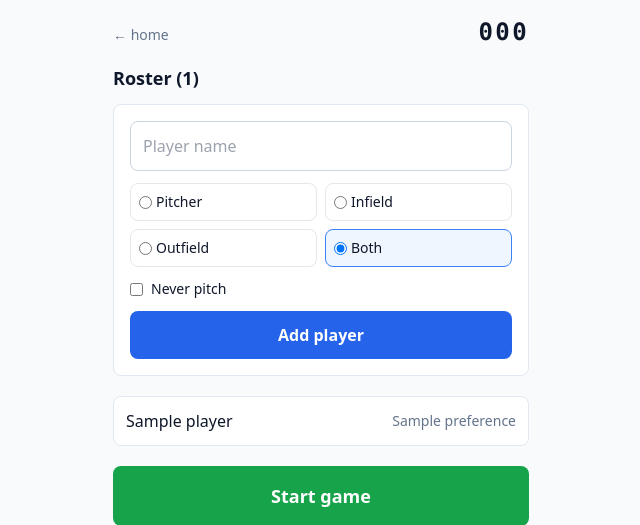
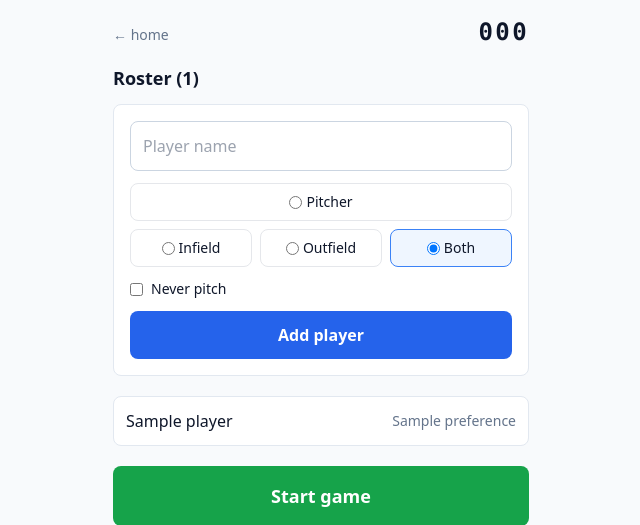
Before and after one commit to mattsmit4/baseball-website, a FastAPI app: template web/templates/game.html in a window 1280 px wide. Shown: the top 525 px of the page, without its empty margins (319-959 px from the left). Run offline with FastAPI, Linux system fonts and the light colour scheme; the template is opened without the code that fills it: most values are stand-ins (such as "Sample title", 1, 10 or a date in 2020); some libraries are stand-ins or nearby versions.

Commit message:
Move Pitcher onto its own row in the add-player form
Pitcher in a 2x2 grid alongside IF/OF/Both made it visually feel like
'Both' included pitcher. Now Pitcher is a full-width button stacked
above the IF/OF/Both row, making the grouping unambiguous.

Co-Authored-By: Claude Opus 4.7 (1M context) <noreply@anthropic.com>

```diff
--- a/web/templates/partials/scoreboard.html
+++ b/web/templates/partials/scoreboard.html
@@ -12,19 +12,21 @@
           class="mb-5 space-y-3 p-4 bg-white rounded-lg border border-slate-200">
       <input name="name" placeholder="Player name" required
              class="w-full p-3 border border-slate-300 rounded-lg">
-      <div class="grid grid-cols-2 gap-2 text-sm">
-        <label class="flex items-center gap-1 p-2 border rounded-lg cursor-pointer has-[:checked]:bg-blue-50 has-[:checked]:border-blue-500">
+      <div class="space-y-2 text-sm">
+        <label class="flex items-center justify-center gap-1 p-2 border rounded-lg cursor-pointer has-[:checked]:bg-blue-50 has-[:checked]:border-blue-500">
           <input type="radio" name="preference" value="PITCHER" required> Pitcher
         </label>
-        <label class="flex items-center gap-1 p-2 border rounded-lg cursor-pointer has-[:checked]:bg-blue-50 has-[:checked]:border-blue-500">
+        <div class="grid grid-cols-3 gap-2">
+          <label class="flex items-center justify-center gap-1 p-2 border rounded-lg cursor-pointer has-[:checked]:bg-blue-50 has-[:checked]:border-blue-500">
             <input type="radio" name="preference" value="IF"> Infield
           </label>
-        <label class="flex items-center gap-1 p-2 border rounded-lg cursor-pointer has-[:checked]:bg-blue-50 has-[:checked]:border-blue-500">
+          <label class="flex items-center justify-center gap-1 p-2 border rounded-lg cursor-pointer has-[:checked]:bg-blue-50 has-[:checked]:border-blue-500">
             <input type="radio" name="preference" value="OF"> Outfield
           </label>
-        <label class="flex items-center gap-1 p-2 border rounded-lg cursor-pointer has-[:checked]:bg-blue-50 has-[:checked]:border-blue-500">
+          <label class="flex items-center justify-center gap-1 p-2 border rounded-lg cursor-pointer has-[:checked]:bg-blue-50 has-[:checked]:border-blue-500">
             <input type="radio" name="preference" value="BOTH" checked> Both
           </label>
+        </div>
       </div>
       <label class="never-pitch flex items-center gap-2 text-sm">
         <input type="checkbox" name="never_pitch" value="on"> Never pitch
```
Lines whose indentation alone changed are shown as unchanged.
